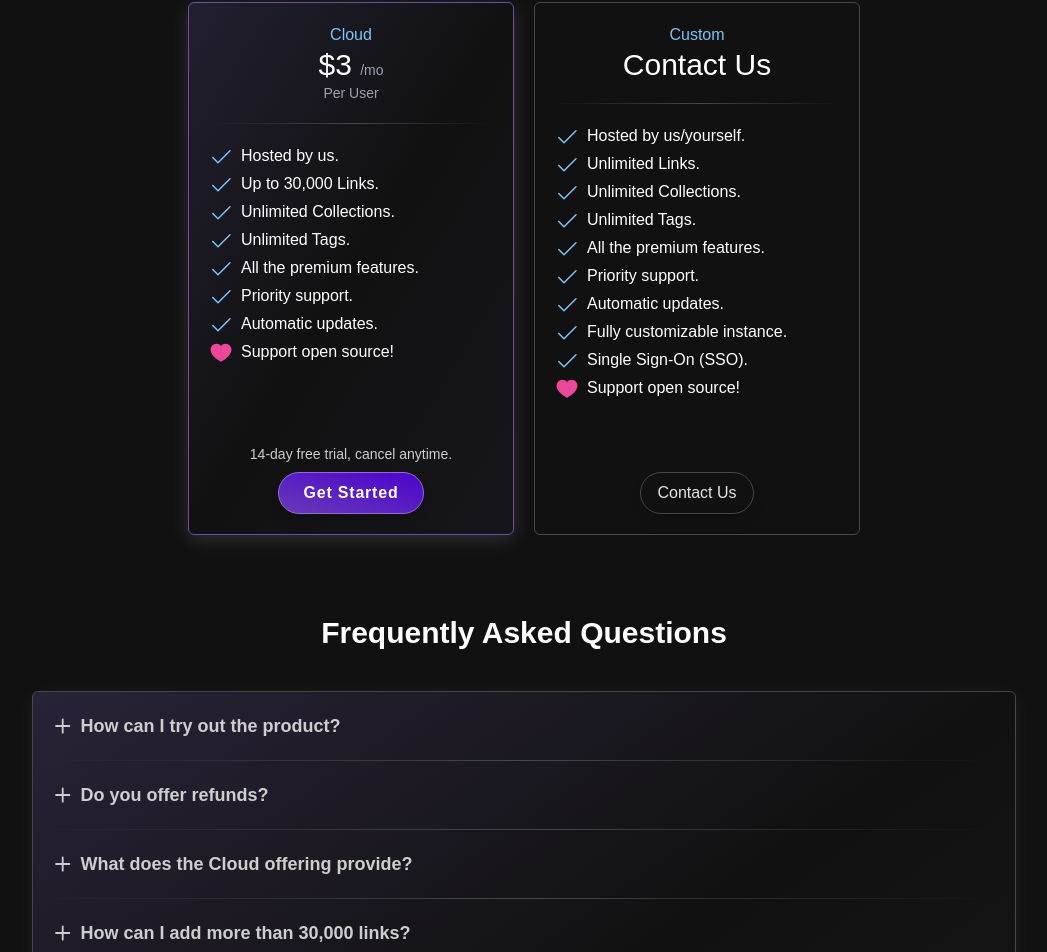
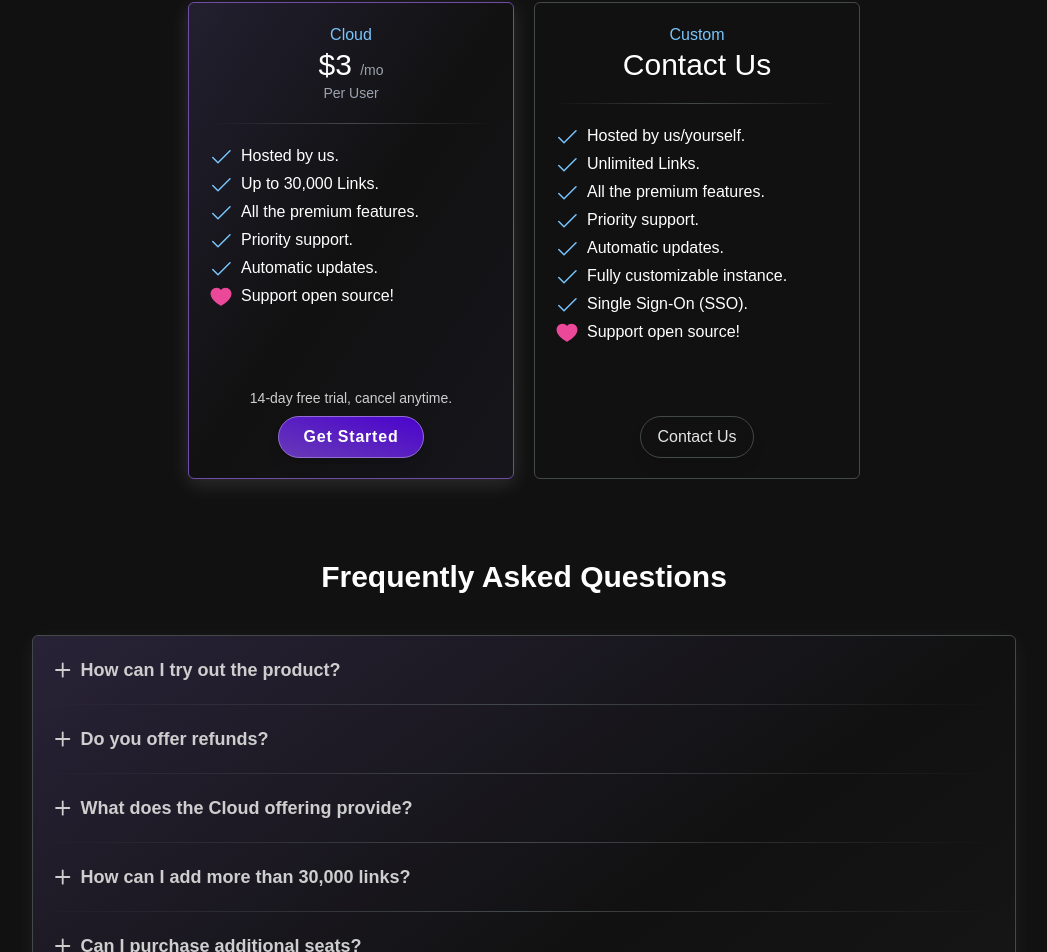
Before and after one commit to linkwarden/website, a Next.js app: page / in a window 1280 px wide. Shown: the part 4604-5556 px from the top of the page, without its empty margins (116-1163 px from the left). Built offline with nearby package versions, Linux system fonts and the light colour scheme.

Commit message:
minor improvement

```diff
--- a/components/Homepage/FAQs.tsx
+++ b/components/Homepage/FAQs.tsx
@@ -1,6 +1,6 @@
 import Link from "next/link";
 import QuestionAndAnswer from "../QuestionAndAnswer";
-import Seperator from "../Seperator";
+import Separator from "../Separator";
 import { useState } from "react";
 
 function FAQs() {
@@ -33,7 +33,7 @@ function FAQs() {
           </p>
         </QuestionAndAnswer>
 
-        <Seperator />
+        <Separator />
 
         <QuestionAndAnswer
           title="Do you offer refunds?"
@@ -41,8 +41,9 @@ function FAQs() {
           onToggle={() => handleToggle(1)}
         >
           <p>
-            Sure! If you are not satisfied with your purchase, you can request a
-            refund within 3 days of your first payment. Just contact us at{" "}
+            Sure! If you&apos;re not satisfied with your purchase, you can
+            request a refund within 3 days of your first payment. Just contact
+            us at{" "}
             <Link
               className="underline decoration-dotted underline-offset-2 text-gray-300 hover:opacity-70 duration-200"
               href="mailto:support@linkwarden.app"
@@ -53,7 +54,7 @@ function FAQs() {
           </p>
         </QuestionAndAnswer>
 
-        <Seperator />
+        <Separator />
 
         <QuestionAndAnswer
           title="What does the Cloud offering provide?"
@@ -70,7 +71,7 @@ function FAQs() {
           </p>
         </QuestionAndAnswer>
 
-        <Seperator />
+        <Separator />
 
         <QuestionAndAnswer
           title="How can I add more than 30,000 links?"
@@ -91,7 +92,7 @@ function FAQs() {
           </p>
         </QuestionAndAnswer>
 
-        <Seperator />
+        <Separator />
 
         <QuestionAndAnswer
           title="Can I purchase additional seats?"
@@ -112,7 +113,7 @@ function FAQs() {
           </p>
         </QuestionAndAnswer>
 
-        <Seperator />
+        <Separator />
 
         <QuestionAndAnswer
           title="How does the free trial work?"
@@ -128,7 +129,7 @@ function FAQs() {
           </p>
         </QuestionAndAnswer>
 
-        <Seperator />
+        <Separator />
 
         <QuestionAndAnswer
           title="How will I be billed?"
@@ -148,7 +149,7 @@ function FAQs() {
           </p>
         </QuestionAndAnswer>
 
-        <Seperator />
+        <Separator />
 
         <QuestionAndAnswer
           title="Where's my data stored?"
@@ -165,7 +166,7 @@ function FAQs() {
           </p>
         </QuestionAndAnswer>
 
-        <Seperator />
+        <Separator />
 
         <QuestionAndAnswer
           title="Can I have a customized instance designed specifically for my needs?"
@@ -186,7 +187,7 @@ function FAQs() {
           </p>
         </QuestionAndAnswer>
 
-        <Seperator />
+        <Separator />
 
         <QuestionAndAnswer
           title="How can I cancel my plan?"
--- a/components/Homepage/Pricing.tsx
+++ b/components/Homepage/Pricing.tsx
@@ -1,7 +1,7 @@
 import { useState } from "react";
 import AccentButton from "../AccentButton";
 import SecondaryButton from "../SecondaryButton";
-import Seperator from "../Seperator";
+import Seperator from "../Separator";
 import { Check, Heart } from "@phosphor-icons/react";
 
 function Pricing() {
@@ -78,14 +78,6 @@ function Pricing() {
                 </li>
                 <li className="flex items-start gap-2 text-left">
                   <Check className="text-2xl text-secondary" />
-                  <p>Unlimited Collections.</p>
-                </li>
-                <li className="flex items-start gap-2 text-left">
-                  <Check className="text-2xl text-secondary" />
-                  <p>Unlimited Tags.</p>
-                </li>
-                <li className="flex items-start gap-2 text-left">
-                  <Check className="text-2xl text-secondary" />
                   <p>All the premium features.</p>
                 </li>
                 <li className="flex items-start gap-2 text-left">
@@ -135,14 +127,6 @@ function Pricing() {
                 </li>
                 <li className="flex items-start gap-2 text-left">
                   <Check className="text-2xl text-secondary" />
-                  <p>Unlimited Collections.</p>
-                </li>
-                <li className="flex items-start gap-2 text-left">
-                  <Check className="text-2xl text-secondary" />
-                  <p>Unlimited Tags.</p>
-                </li>
-                <li className="flex items-start gap-2 text-left">
-                  <Check className="text-2xl text-secondary" />
                   <p>All the premium features.</p>
                 </li>
                 <li className="flex items-start gap-2 text-left">
--- a/components/Navbar.tsx
+++ b/components/Navbar.tsx
@@ -4,7 +4,7 @@ import Link from "next/link";
 import AccentButton from "./AccentButton";
 import { ArrowSquareOut } from "@phosphor-icons/react";
 import useWindowDimensions from "@/hooks/useWindowDimensions";
-import Seperator from "./Seperator";
+import Seperator from "./Separator";
 import ghStars from "../public/github-stars.json";
 
 export default function Navbar() {
```
Also changed, not shown: components/Separator.tsx (renamed from components/Seperator.tsx).
